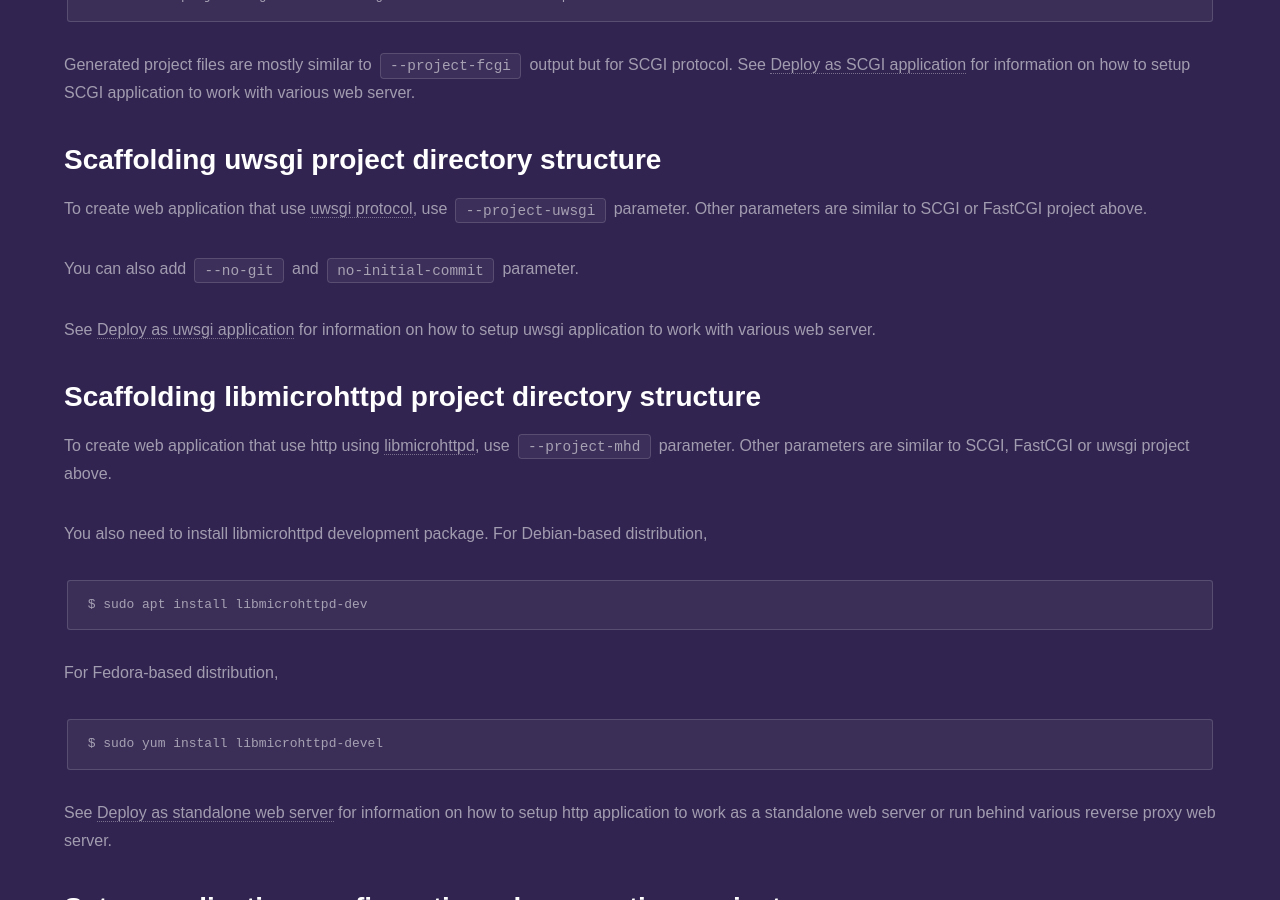
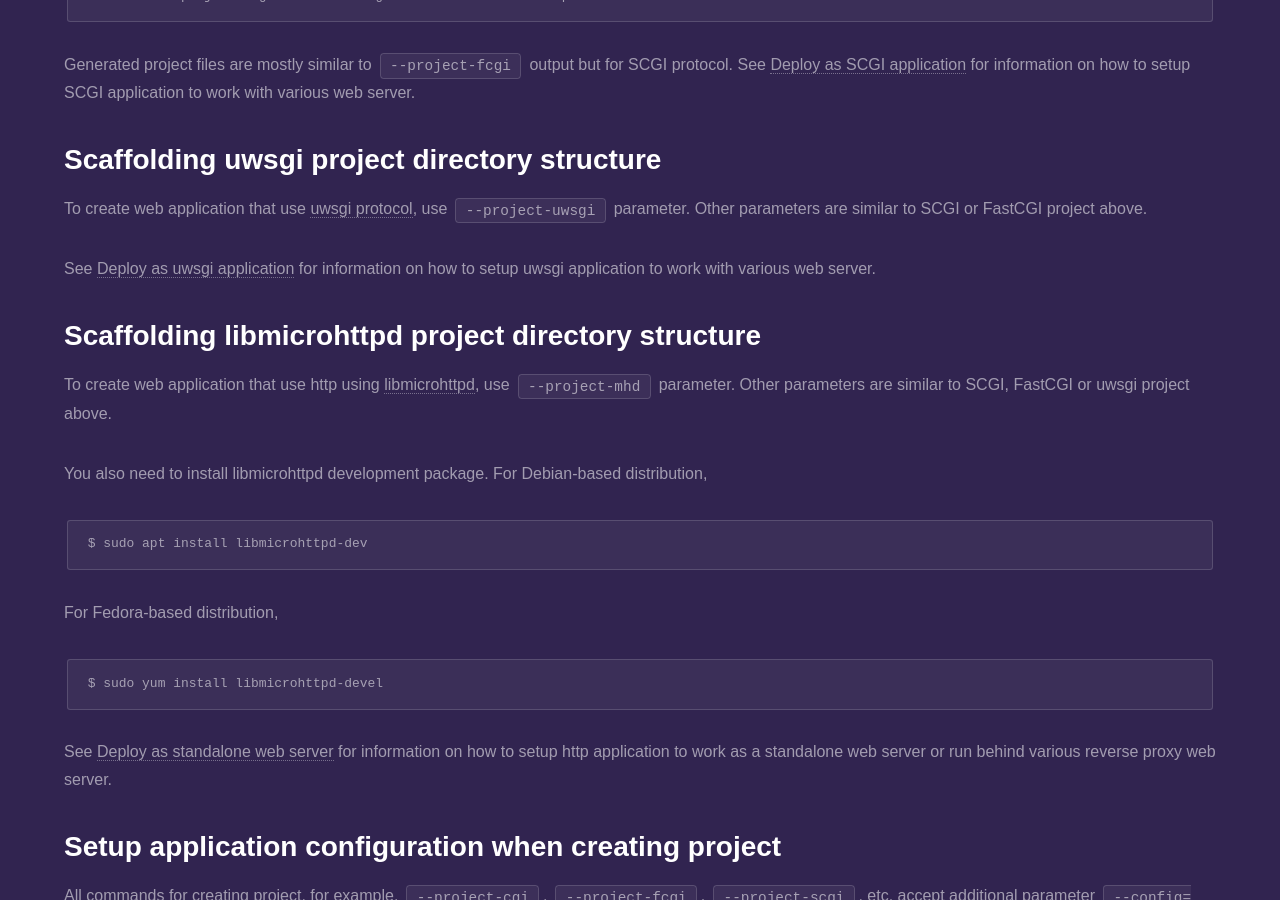
Before and after one commit to fanoframework/fanoframework.github.io, a Jekyll site: the page built from scaffolding-with-fano-cli/creating-project/index.md, in a window 1280 px wide and 900 px high, scrolled down 2099 px. Built offline with Jekyll 4.4.1, drawn with Linux system fonts in a browser that asks for light colours; our own code applies the rules of GitHub Pages for plain Markdown files; some of the changed lines change nothing that is shown.

Commit message:
Update index.md

````diff
--- a/scaffolding-with-fano-cli/creating-project/index.md
+++ b/scaffolding-with-fano-cli/creating-project/index.md
@@ -1,6 +1,6 @@
 ---
 title: Creating Project with Fano CLI
-description: Tutorial how to use Fano CLI to scaffold web application using Fano Framework
+description: Tutorial how to use Fano CLI to scaffold web application project using Fano Framework
 ---
 <h1 class="major">Creating Project with Fano CLI</h1>
 
@@ -88,11 +88,8 @@ setup SCGI application to work with various web server.
 
 To create web application that use [uwsgi protocol](https://uwsgi-docs.readthedocs.io/en/latest/Protocol.html), use `--project-uwsgi` parameter. Other parameters are similar to SCGI or FastCGI project above.
 
-You can also add `--no-git` and `no-initial-commit` parameter.
-
 See [Deploy as uwsgi application](/deployment/uwsgi) for information on how to
 setup uwsgi application to work with various web server.
-
 
 ## <a name="scaffolding-libmicrohttpd-project"></a>Scaffolding libmicrohttpd project directory structure
 
@@ -159,6 +156,7 @@ $ git commit -m "Initial commit"
 $ cd test-fano
 $ git commit -m "Initial commit"
 ```
+
 ## Explore more
 
 - [Deployment](/deployment)
````
